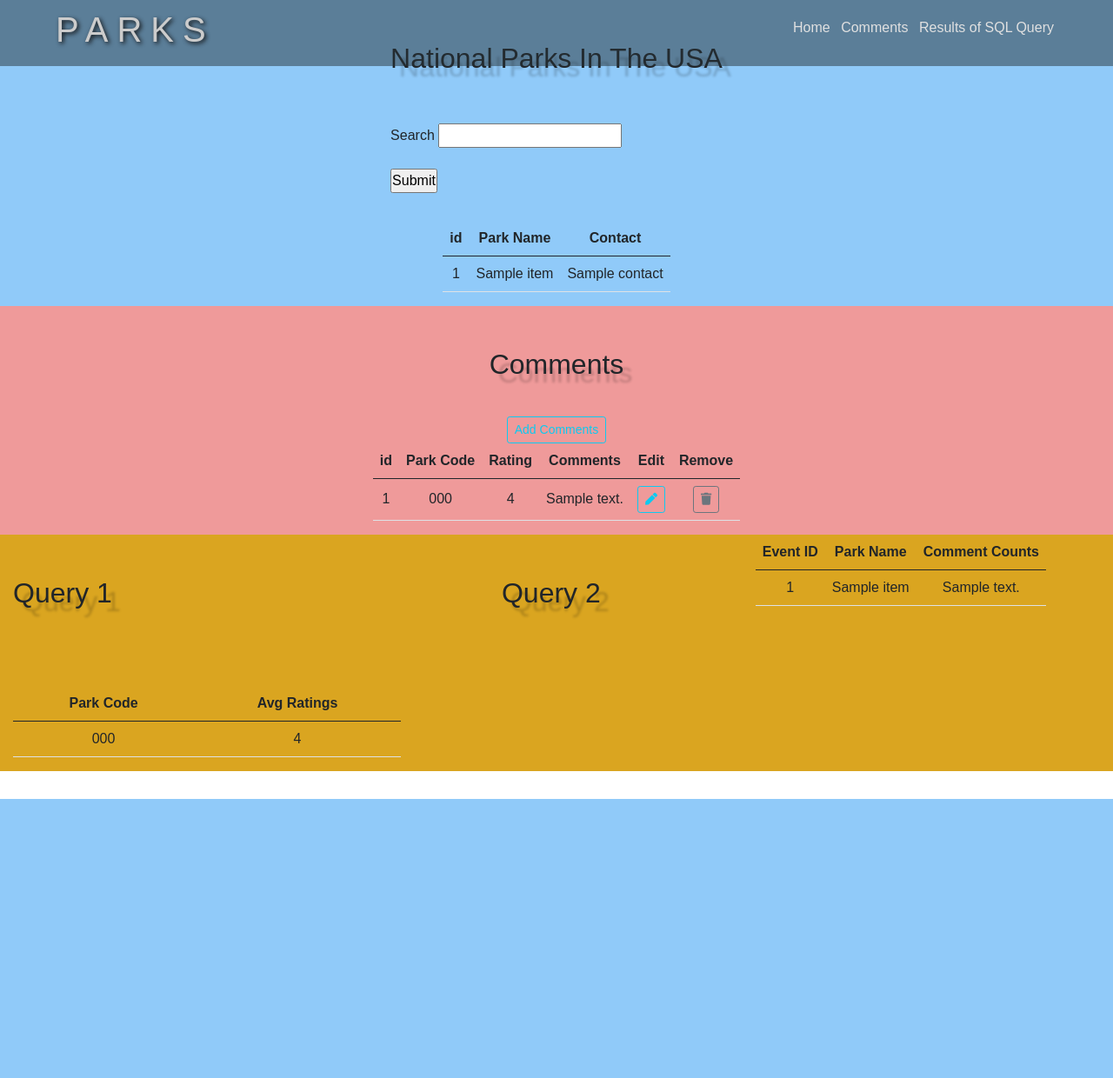
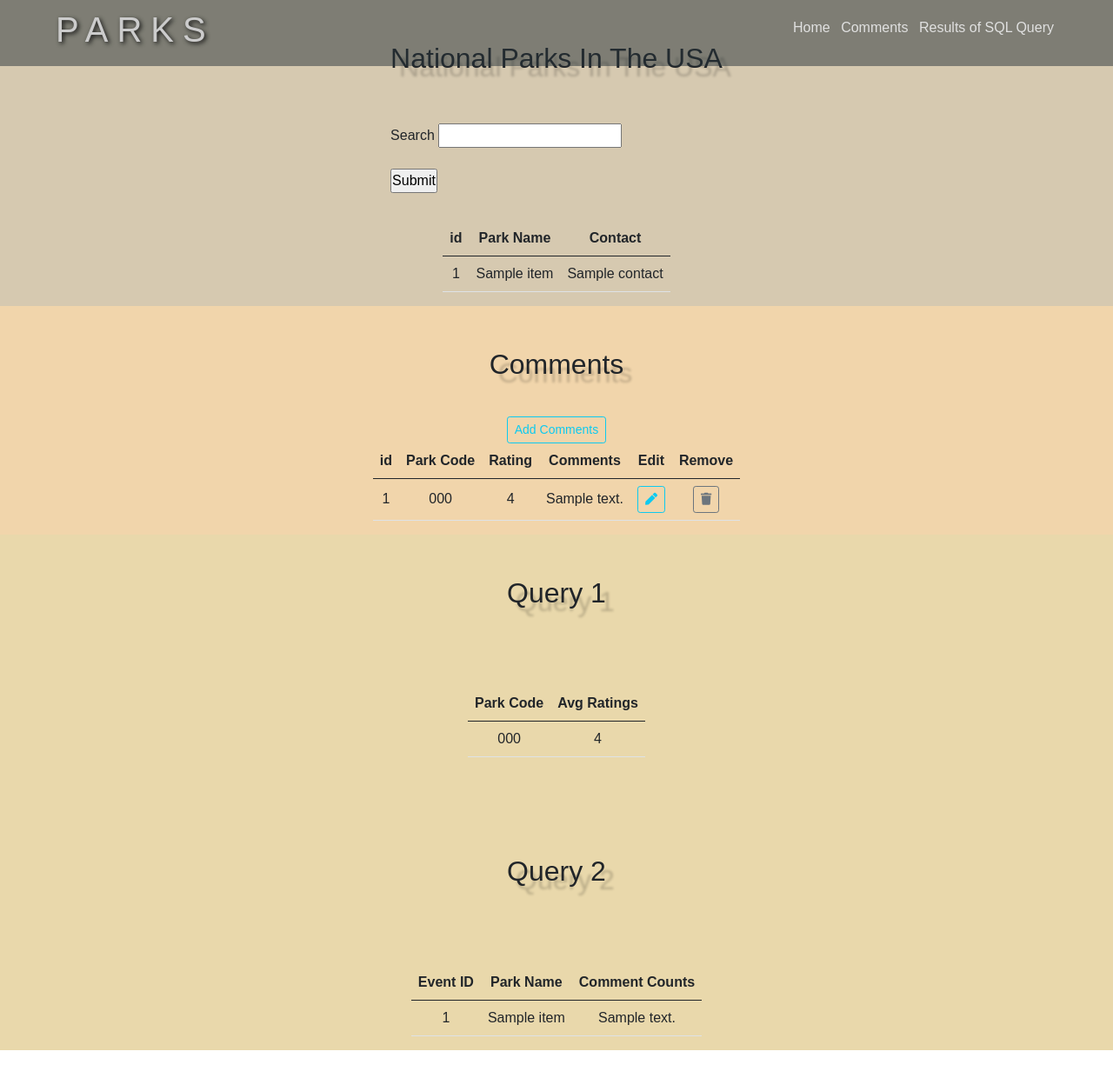
Before and after one commit to yumengl720/411_project, a Flask app: template app/templates/index.html in a window 1280 px wide. Shown: the whole page at 87% size. Before the commit the page ends 919 px from the top, so only its background shows below. Run offline with Flask 2, Linux system fonts and the light colour scheme; the template is opened without the code that fills it: most values are stand-ins (such as "Sample title", 1, 10 or a date in 2020).

Commit message:
finish stage 4

```diff
--- a/app/static/styles/custom.css
+++ b/app/static/styles/custom.css
@@ -78,58 +78,20 @@ html {
     text-shadow: 10px 10px 3px rgba(0,0,0, 0.2);
   }
   #home{
-    background: #90CAF9;
+    background: #d6c9b0;
     display: flex;
     flex-direction: column;
   }
   #comments{
-    background: #EF9A9A;
+    background: #f1d5ab;
     display: flex;
     flex-direction: column;
   }
   #results{
-    background: goldenrod;
+    background: #e9d8ab;
     display: flex;
     flex-direction: column;
   }
-  /* * {
-    box-sizing: border-box;
-  } */
-  *{
-    padding:0;
-    margin:0;
-  }
-  .box{
-    width: 100%;
-    height:600px;
-  }
-   /* .column {
-    float: left;
-    padding: 50px;
-    height: 300px;
-  }  */
-
-  .left {
-    /* display: inline-block; */
-    float: left;
-    width: 500px;
-  }
-
-  .right {
-    /* display: inline-block; */
-    float: right;
-    width: calc(100%-500px);
-    margin-right: 0;
-  }
-
-  /* Clear floats after the columns */
-  .row:after {
-    content: "";
-    display: table;
-    clear: both;
-  }
-
-
 
 body {
     /* Margin bottom by footer height; */
--- a/app/templates/index.html
+++ b/app/templates/index.html
@@ -275,8 +275,6 @@
 
       <section id="results">
         <body>
-         <div class = "row">
-            <div class = "column left">
                 <main role="main" class="container extra-bottom">
                     <h2 class="mt-5">Query 1</h2>
                     <br><br>
@@ -310,7 +308,7 @@
             </div>
 
 
-        </div class = "column right">
+  <br><br>
         <main role="main" class="container extra-bottom">
             <h2 class="mt-5">Query 2</h2>
             <br><br>
@@ -344,8 +342,8 @@
               </tbody>
           </table>
          </div>
-        </div>
-        </div>
+
+
       </body>
     </section>
 </html>
```
